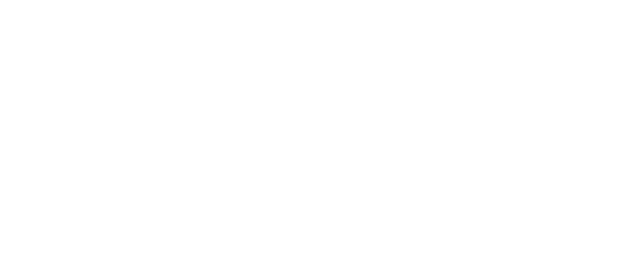
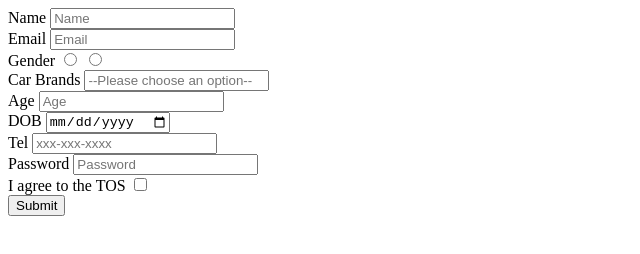
Before and after one commit to acciojob/signup-form-car-Vishnutyagi, a website: page main.html in a window 1280 px wide. Shown: the whole page, without its empty margins (0-640 px from the left). Drawn offline with Linux system fonts and the light colour scheme.

Commit message:
created a submission

```diff
--- a/main.html
+++ b/main.html
@@ -8,6 +8,34 @@
 
 <body>
 	<!-- the entire body must be written by student -->
+	<form method="post">
+		<label for="name">Name</label>
+		<input id="name" placeholder="Name" required type="text"><br>
+		<label for="email">Email</label>
+		<input id="email" placeholder="Email" required type="email"><br>
+		<label for="gender_m">Gender</label>
+		<input id="gender_m" required type="radio" name="gender">
+		<input id="gender_f" required type="radio" name="gender"><br>
+		<label for="cars">Car Brands</label>
+		<input id="cars" required type="select" placeholder="--Please choose an option--"><br>
+
+		<label for="age">Age</label>
+		<input id="age" placeholder="Age" required type="number">
+		<br>
+		<label for="dob">DOB</label>
+		<input id="dob"  required type="date">
+		<br>
+		<label for="tel">Tel</label>
+		<input id="tel" placeholder="xxx-xxx-xxxx"  type="tel">
+		<br>
+		<label for="password">Password</label>
+		<input id="password" placeholder="Password" required type="password">
+		<br>
+		<label for="tos">I agree to the TOS</label>
+		<input id="tos" required type="checkbox">
+		<br>
+		<input type="submit">
+	</form>
     <script type="text/javascript" src="./script.js">
 </script>
 
```
